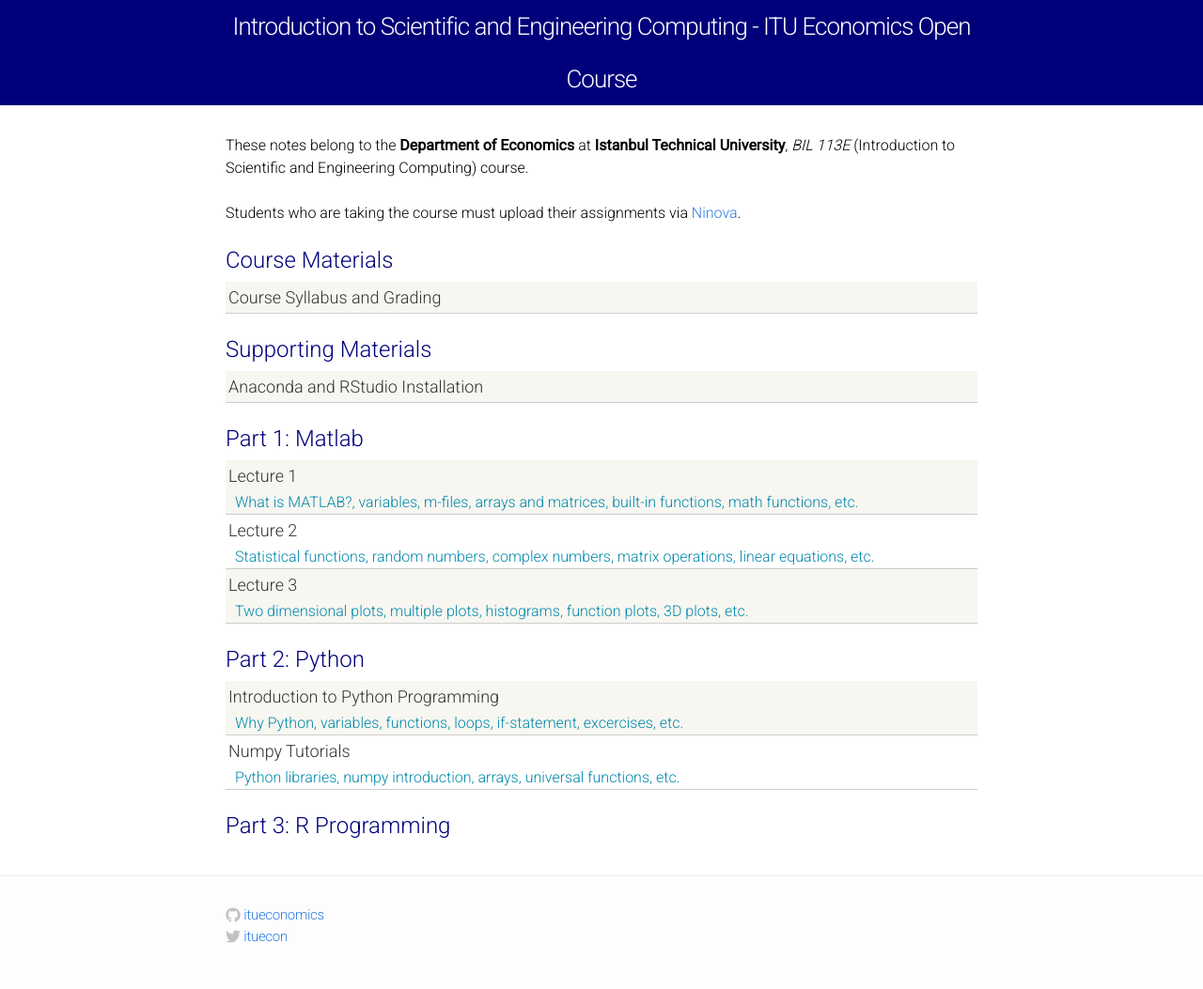
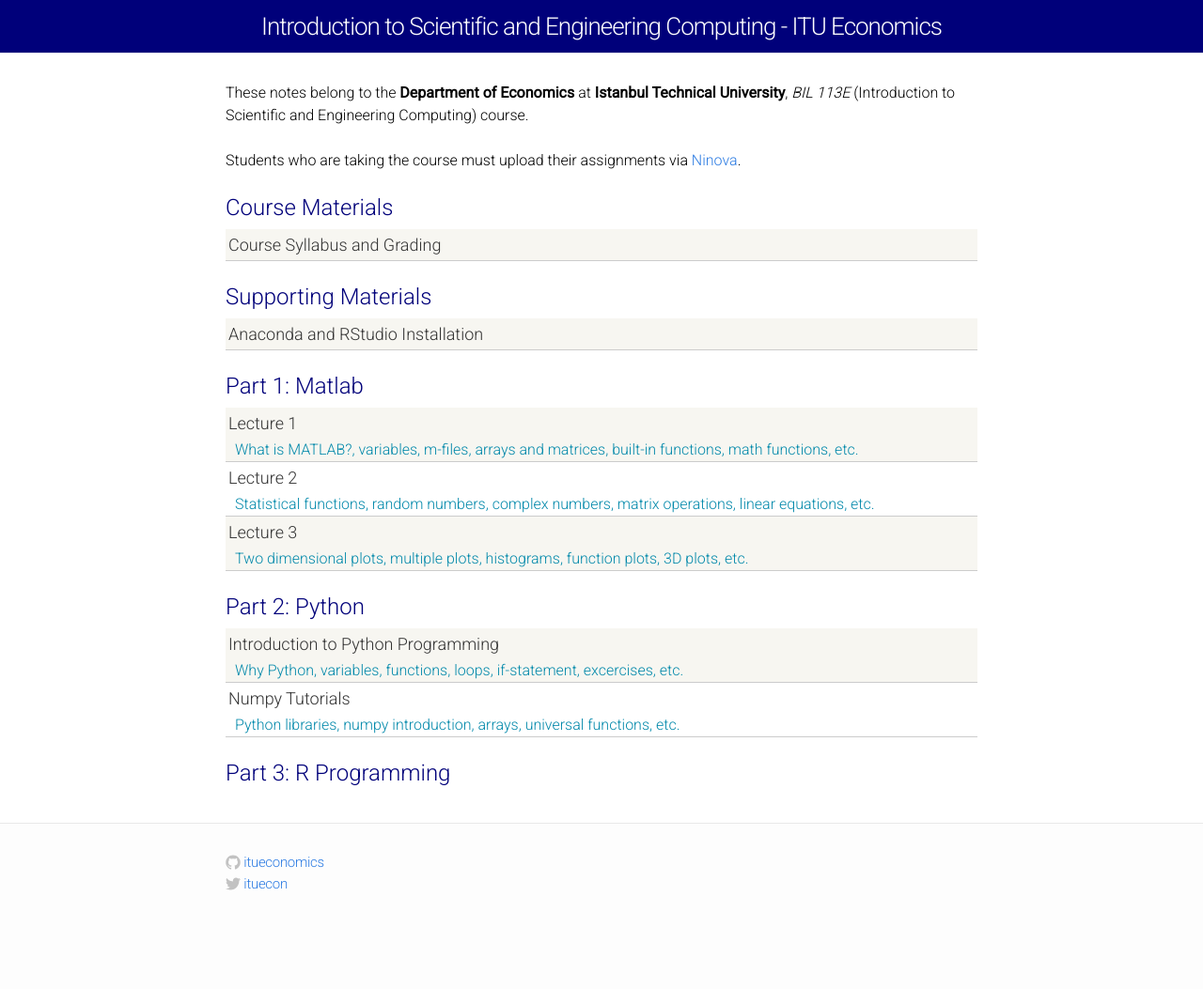
Before and after one commit to itueconomics/bil113e, a Jekyll site: the page built from index.html, in a window 1280 px wide. Shown: the whole page at 94% size. Built offline with Jekyll 4.4.1, drawn with Linux system fonts in a browser that asks for light colours; after the commit the page ends 997 px from its top, so only the background shows below that.

Commit message:
correctıon

```diff
--- a/_config.yml
+++ b/_config.yml
@@ -1,6 +1,6 @@
 # Site settings
-title: "Introduction to Scientific and Engineering Computing - ITU Economics Open Course"
-description: "BIL113E (Introduction to Scientific and Engineering Computing) course materials"
+title: "Introduction to Scientific and Engineering Computing - ITU Economics"
+description: "BIL113E - Introduction to Scientific and Engineering Computing Open Course Materials"
 baseurl: "/bil113e"
 url: "http://itueconomics.github.io"
 twitter_username: ituecon
```
